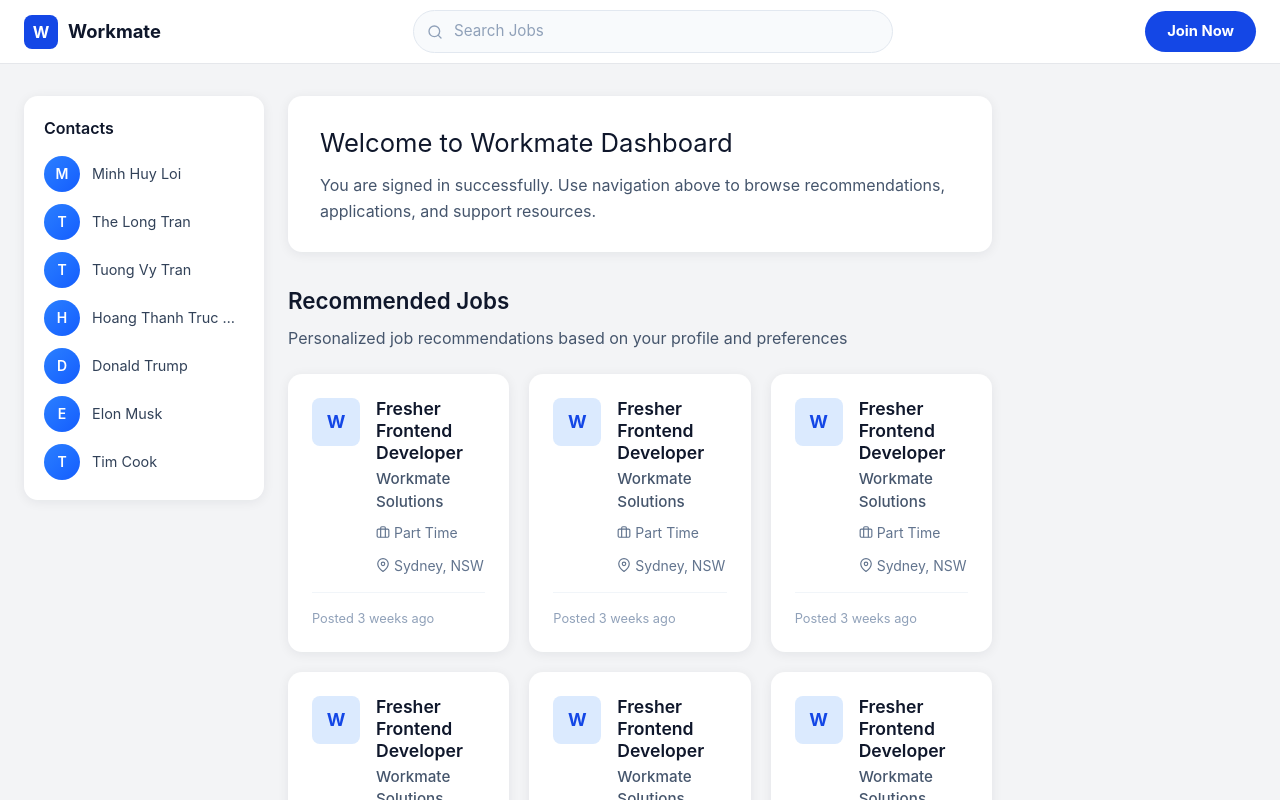
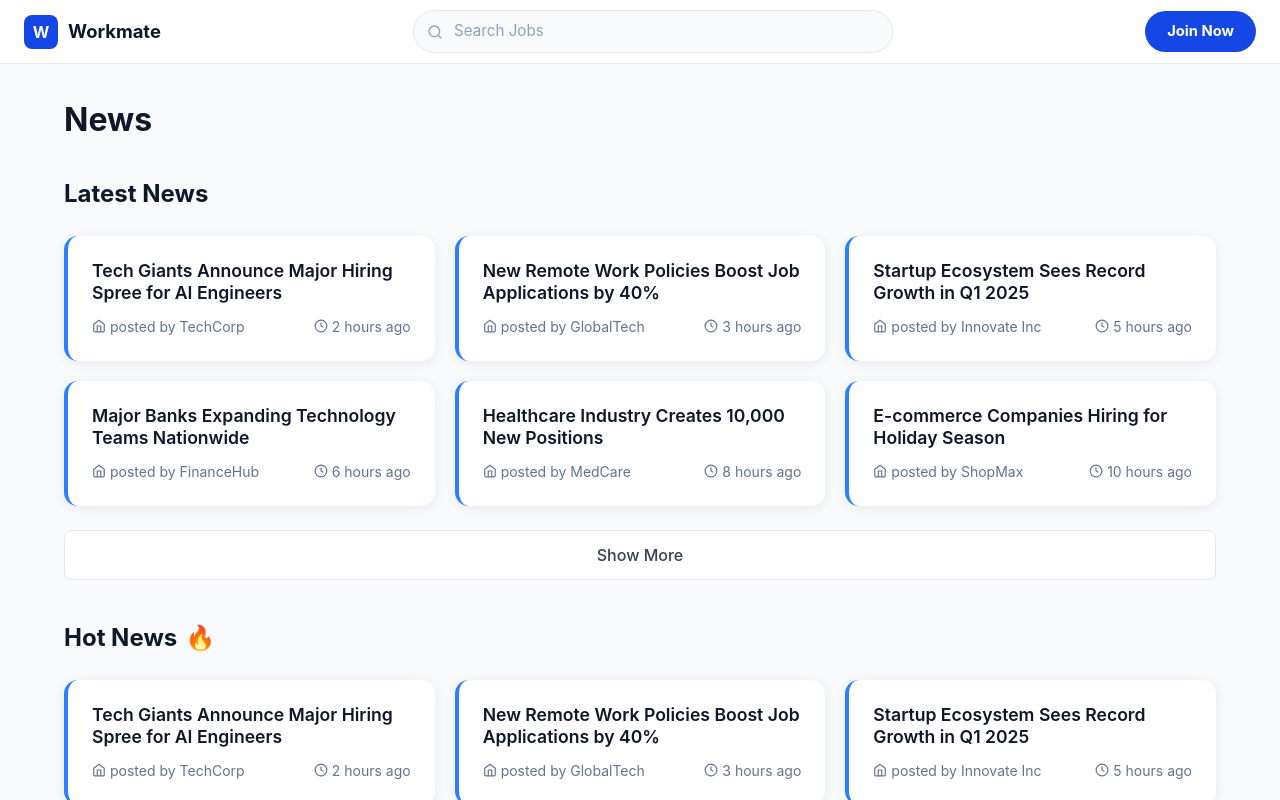
Before and after one commit to mhuy07092004/Workmate, a React (Vite) app: page /news in a window 1280 px wide. Before the commit this address led to /. Shown: the top 800 px of the page. Built offline with nearby package versions, Linux system fonts and the light colour scheme.

Commit message:
add contetns to news

```diff
--- a/src/App.jsx
+++ b/src/App.jsx
@@ -28,6 +28,7 @@ const Settings = lazy(() => import('./pages/settings.jsx'))
 const Post = lazy(() => import('./pages/post.jsx'))
 const Applications = lazy(() => import('./pages/applications.jsx'))
 const Help = lazy(() => import('./pages/help.jsx'))
+const News = lazy(() => import('./pages/news.jsx'))
 
 function App() {
   return (
@@ -39,6 +40,7 @@ function App() {
         <Route path="/help" element={<Help />} />
         <Route path="/recommended-candidates" element={<PlaceholderPage />} />
         <Route path="/recommended-jobs" element={<RecommendedJob />} />
+        <Route path="/news" element={<News />} />
         <Route path="/portal" element={<PlaceholderPage />} />
         <Route path="/privacy" element={<PlaceholderPage />} />
         <Route path="/terms" element={<PlaceholderPage />} />
--- a/src/pages/news.jsx
+++ b/src/pages/news.jsx
@@ -0,0 +1,83 @@
+import { useState } from 'react'
+import Navbar from '../components/Navbar/Navbar'
+import Footer from '../components/Footer/Footer'
+import NewsCard from '../components/NewsCard/NewsCard'
+
+// Mock news data - reused for all sections
+const MOCK_NEWS = [
+  { id: 1, headline: 'Tech Giants Announce Major Hiring Spree for AI Engineers', company: 'TechCorp', postedTime: '2 hours ago' },
+  { id: 2, headline: 'New Remote Work Policies Boost Job Applications by 40%', company: 'GlobalTech', postedTime: '3 hours ago' },
+  { id: 3, headline: 'Startup Ecosystem Sees Record Growth in Q1 2025', company: 'Innovate Inc', postedTime: '5 hours ago' },
+  { id: 4, headline: 'Major Banks Expanding Technology Teams Nationwide', company: 'FinanceHub', postedTime: '6 hours ago' },
+  { id: 5, headline: 'Healthcare Industry Creates 10,000 New Positions', company: 'MedCare', postedTime: '8 hours ago' },
+  { id: 6, headline: 'E-commerce Companies Hiring for Holiday Season', company: 'ShopMax', postedTime: '10 hours ago' },
+  { id: 7, headline: 'Cybersecurity Firms Struggle to Fill Open Positions', company: 'SecureNet', postedTime: '12 hours ago' },
+  { id: 8, headline: 'Green Energy Sector Announces Expansion Plans', company: 'EcoPower', postedTime: '1 day ago' },
+  { id: 9, headline: 'Software Development Bootcamps Partner with Top Employers', company: 'CodeAcademy', postedTime: '1 day ago' },
+  { id: 10, headline: 'AI-Powered Recruitment Tools Transform Hiring Process', company: 'HireAI', postedTime: '2 days ago' },
+  { id: 11, headline: 'Major Retail Chains Expanding Digital Teams', company: 'RetailPlus', postedTime: '2 days ago' },
+  { id: 12, headline: 'Cloud Computing Demand Drives Engineer Shortage', company: 'CloudTech', postedTime: '3 days ago' },
+]
+
+function NewsSection({ title, icon, newsItems }) {
+  const [showAll, setShowAll] = useState(false)
+  const displayedNews = showAll ? newsItems : newsItems.slice(0, 6)
+
+  return (
+    <section className="mb-10">
+      <div className="flex items-center gap-2 mb-6">
+        <h2 className="text-[1.5rem] font-bold text-slate-900">{title}</h2>
+        {icon && <span className="text-2xl">{icon}</span>}
+      </div>
+
+      <div className="grid grid-cols-1 md:grid-cols-2 lg:grid-cols-3 gap-5 mb-6">
+        {displayedNews.map((news) => (
+          <NewsCard key={news.id} news={news} />
+        ))}
+      </div>
+
+      <button
+        onClick={() => setShowAll(!showAll)}
+        className="w-full py-3 px-6 bg-white border border-slate-200 rounded-lg text-slate-700 font-medium hover:bg-slate-50 hover:border-slate-300 transition-all cursor-pointer"
+      >
+        {showAll ? 'Show Less' : 'Show More'}
+      </button>
+    </section>
+  )
+}
+
+function News() {
+  return (
+    <div className="min-h-screen flex flex-col bg-slate-50">
+      <Navbar />
+
+      <main className="flex-1 max-w-[1200px] mx-auto w-full px-6 py-8">
+        <h1 className="text-[2rem] font-bold text-slate-900 mb-8">News</h1>
+
+        {/* Latest News Section */}
+        <NewsSection
+          title="Latest News"
+          newsItems={MOCK_NEWS}
+        />
+
+        {/* Hot News Section */}
+        <NewsSection
+          title="Hot News"
+          icon="🔥"
+          newsItems={MOCK_NEWS}
+        />
+
+        {/* Big Company News Section */}
+        <NewsSection
+          title="Big Company News"
+          icon="🏢"
+          newsItems={MOCK_NEWS.map(news => ({ ...news, company: `Big ${news.company}` }))}
+        />
+      </main>
+
+      <Footer />
+    </div>
+  )
+}
+
+export default News
```
Also changed, not shown: public/icon.png (added).
